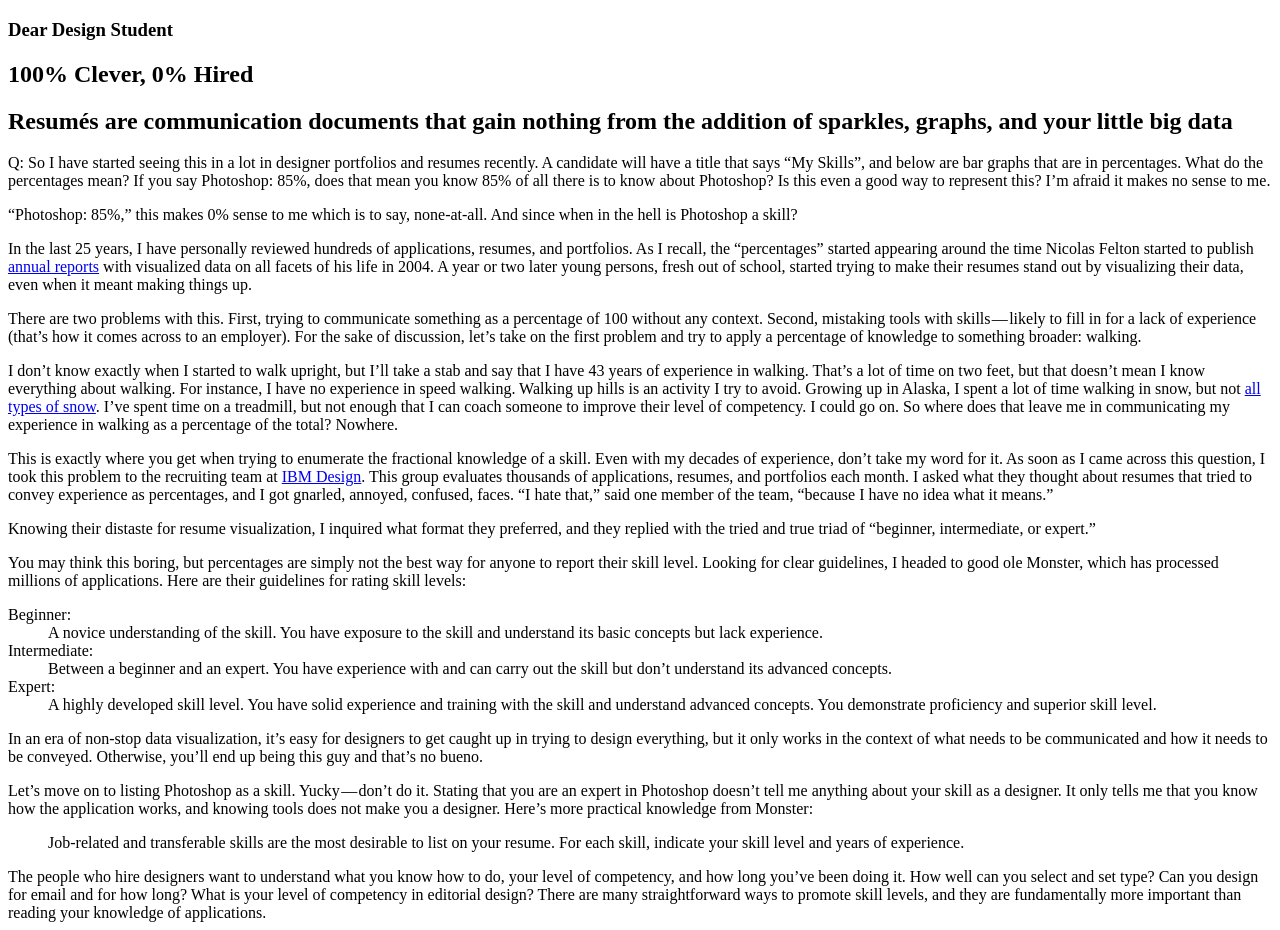
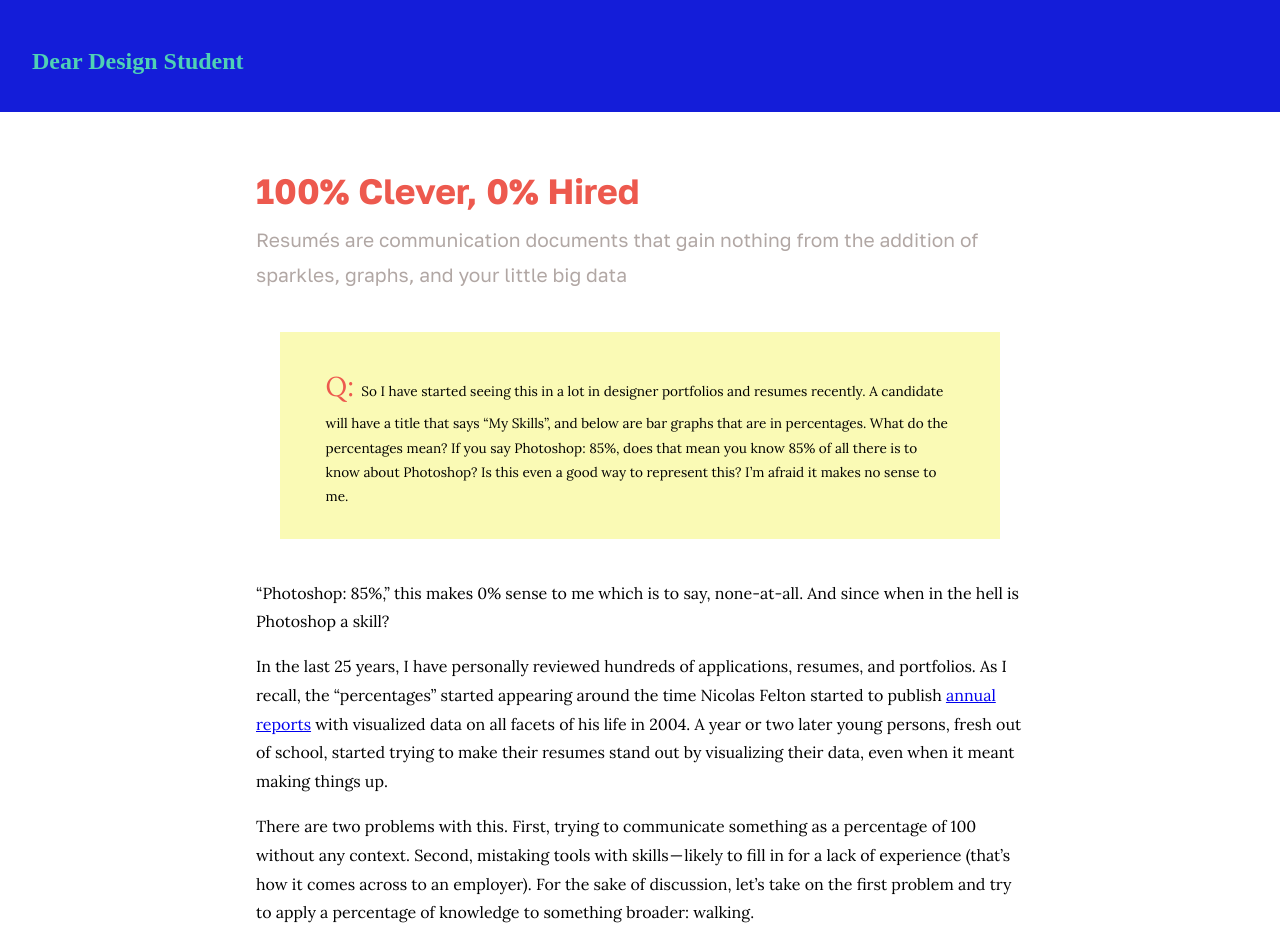
Before and after one commit to nmak00/hw-blog-design-spring-2023, a plain HTML site: page index.html in a window 1280 px wide. Shown: the top 930 px of the page. Drawn offline with Linux system fonts and the light colour scheme; a web font is replaced by a local one.

Commit message:
Added css and added classes to html

```diff
--- a/index.html
+++ b/index.html
@@ -6,15 +6,20 @@
     <meta name="viewport" content="width=device-width, initial-scale=1.0" />
     <title>100% Clever, 0% Hired | Dear Design Student</title>
     <link rel="stylesheet" href="styles/styles.css" />
+    <style>
+      @import url('https://fonts.googleapis.com/css2?family=Gloock&family=Golos+Text:wght@400;500;700&family=Lora:ital,wght@0,400;0,600;1,400&display=swap');
+      </style>
   </head>
   <body>
     <header>
-      <h3>Dear Design Student</h3>
+      <h3 class="branding">Dear Design Student</h3>
     </header>
+
     <article>
       <!-- this is the branding/main heading for the blog -->
 
       <!-- this is the article heading -->
+      <div class="articlename">
         <h1>100% Clever, 0% Hired</h1>
 
         <!-- this is the article subheading/teaser -->
@@ -23,17 +28,19 @@
           of sparkles, graphs, and your little big data
         </h2>
 
+      </div>
+
       <!-- this is the question -->
-      <div>
+      <blockquote>
         <p>
-          Q: So I have started seeing this in a lot in designer portfolios and
+          <span class="ltr">Q: </span> So I have started seeing this in a lot in designer portfolios and
           resumes recently. A candidate will have a title that says “My Skills”,
           and below are bar graphs that are in percentages. What do the
           percentages mean? If you say Photoshop: 85%, does that mean you know
           85% of all there is to know about Photoshop? Is this even a good way
           to represent this? I’m afraid it makes no sense to me.
         </p>
-      </div>
+      </blockquote>
 
       <!-- main copy (running text) begins here -->
       <p>
@@ -67,9 +74,7 @@
         walking. For instance, I have no experience in speed walking. Walking up
         hills is an activity I try to avoid. Growing up in Alaska, I spent a lot
         of time walking in snow, but not
-        <a href="https://en.wikipedia.org/wiki/Types_of_snow"
-          >all types of snow</a
-        >. I’ve spent time on a treadmill, but not enough that I can coach
+        <a href="https://en.wikipedia.org/wiki/Types_of_snow">all types of snow</a>. I’ve spent time on a treadmill, but not enough that I can coach
         someone to improve their level of competency. I could go on. So where
         does that leave me in communicating my experience in walking as a
         percentage of the total? Nowhere.
@@ -151,7 +156,7 @@
         fundamentally more important than reading your knowledge of
         applications.
       </p>
-
+      <hr>
       <p>
         <strong>Warning:</strong> Trying to be clever with “design” will only
         get in the way of your objectives. Whether applying for a job or
@@ -170,5 +175,6 @@
         </p>
       </footer>
     </article>
+
   </body>
 </html>
--- a/styles/styles.css
+++ b/styles/styles.css
@@ -0,0 +1,113 @@
+html {
+	box-sizing: border-box;
+}
+*, *:before, *:after {
+	box-sizing: inherit;
+  margin:0;
+}
+
+
+/* ===== layout ===== */
+
+header
+{
+  background-color:#141dd9;
+  display:block;
+  width: 100%;
+  height:7rem;
+
+
+}
+
+article {
+	max-width: 800px;
+	margin-left: auto;
+	margin-right: auto;
+  margin-top: 3rem;
+  font-family:'Lora';
+  line-height: 1.8;
+}
+.articlename,p{
+  margin:1em;
+}
+
+blockquote
+{
+  margin: 5%;
+  background:#FAFAB5;
+  padding: 1rem 2rem;
+  font-size: 85%;
+}
+
+dl
+{
+  margin:4%;
+  font-size:95%;
+}
+
+
+
+/* ===== typography ===== */
+
+header h3
+{
+  padding: 3rem 2rem;
+  font-family: 'Gloock';
+  font-size: 1.5em;
+  color: white;
+
+}
+
+article h1
+{
+  color: #ed594e;
+  font-size: 2.2rem;
+  font-family: 'Golos Text', sans-serif;
+
+}
+
+article h2
+{
+  color: #B1A7A4;
+  font-size: 1.2rem;
+  font-family: 'Golos Text', sans-serif;
+  font-weight: normal;
+
+}
+
+.ltr
+{
+  font-size:200%;
+  color: #ed594e;
+}
+
+dt
+{
+  font-weight: bold;
+}
+
+footer{
+  font-family:'Golos Text';
+  padding-left:0;
+}
+
+
+.branding:hover,a:hover
+{
+  color:#4FD1B5;
+  transition: 0.3s;
+}
+
+@media screen and (max-width:800px)
+{
+  article
+    {
+    margin:5%;
+    font-size: 14px;
+  }
+
+  article h2, .branding
+      {
+        font-size: 1rem;
+      }
+ }
```
Lines whose indentation alone changed are shown as unchanged.
